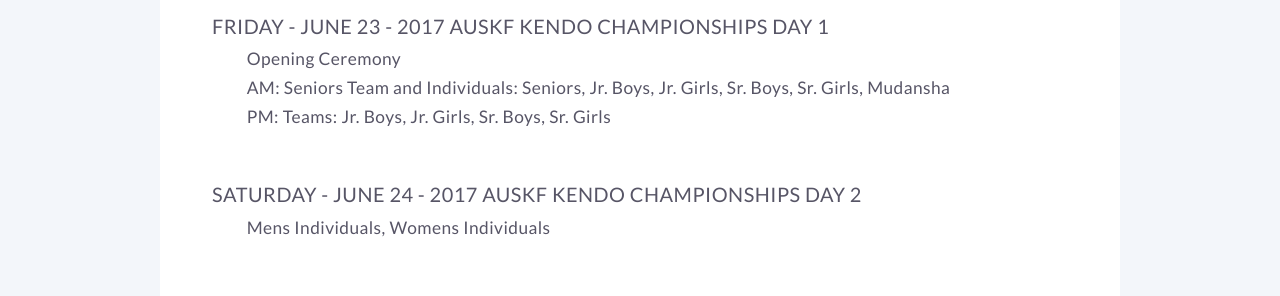
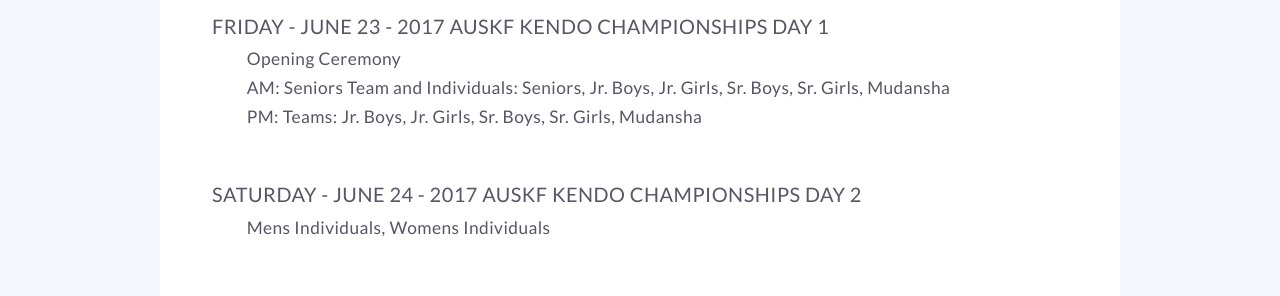
Before and after one commit to auskf-web/auskf-nationals.github.io, a Jekyll site: the page built from schedule.html, in a window 1280 px wide and 1400 px high. Shown: the part 669-965 px from the top of the window. Built offline with Jekyll 4.4.1, drawn with Linux system fonts in a browser that asks for light colours.

Commit message:
Add Mudansha teams

```diff
--- a/schedule.html
+++ b/schedule.html
@@ -51,7 +51,7 @@ th, td {
 				<ul style="padding-left:2em; margin-bottom: 20px;">
 					<li><b>Opening Ceremony<b></li>
 					<li><b>AM</b>: Seniors Team and Individuals: Seniors, Jr. Boys, Jr. Girls, Sr. Boys, Sr. Girls, Mudansha</li>
-					<li><b>PM</b>: Teams: Jr. Boys, Jr. Girls, Sr. Boys, Sr. Girls</li>
+					<li><b>PM</b>: Teams: Jr. Boys, Jr. Girls, Sr. Boys, Sr. Girls, Mudansha</li>
 				</ul>
 				<br>
 				<header><h3><b>Saturday - June 24 - 2017 AUSKF Kendo Championships Day 2</b></h3></header>
```
